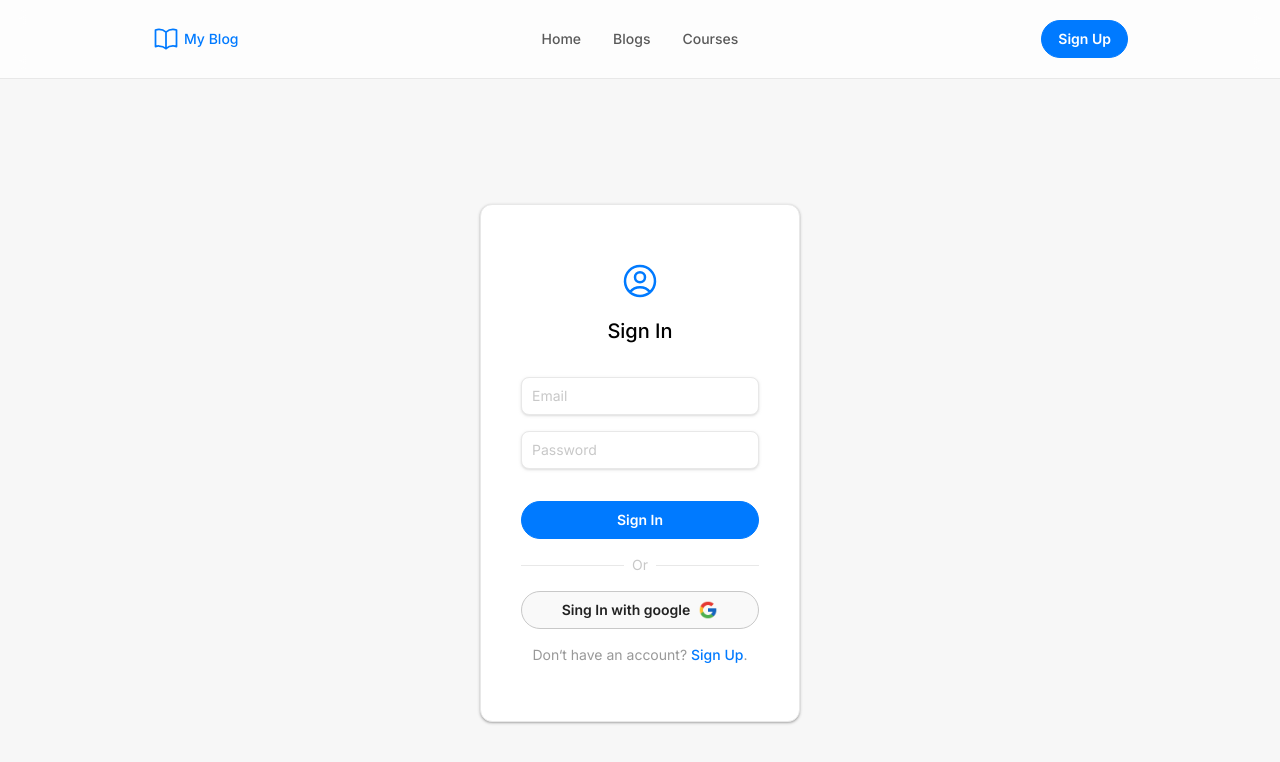
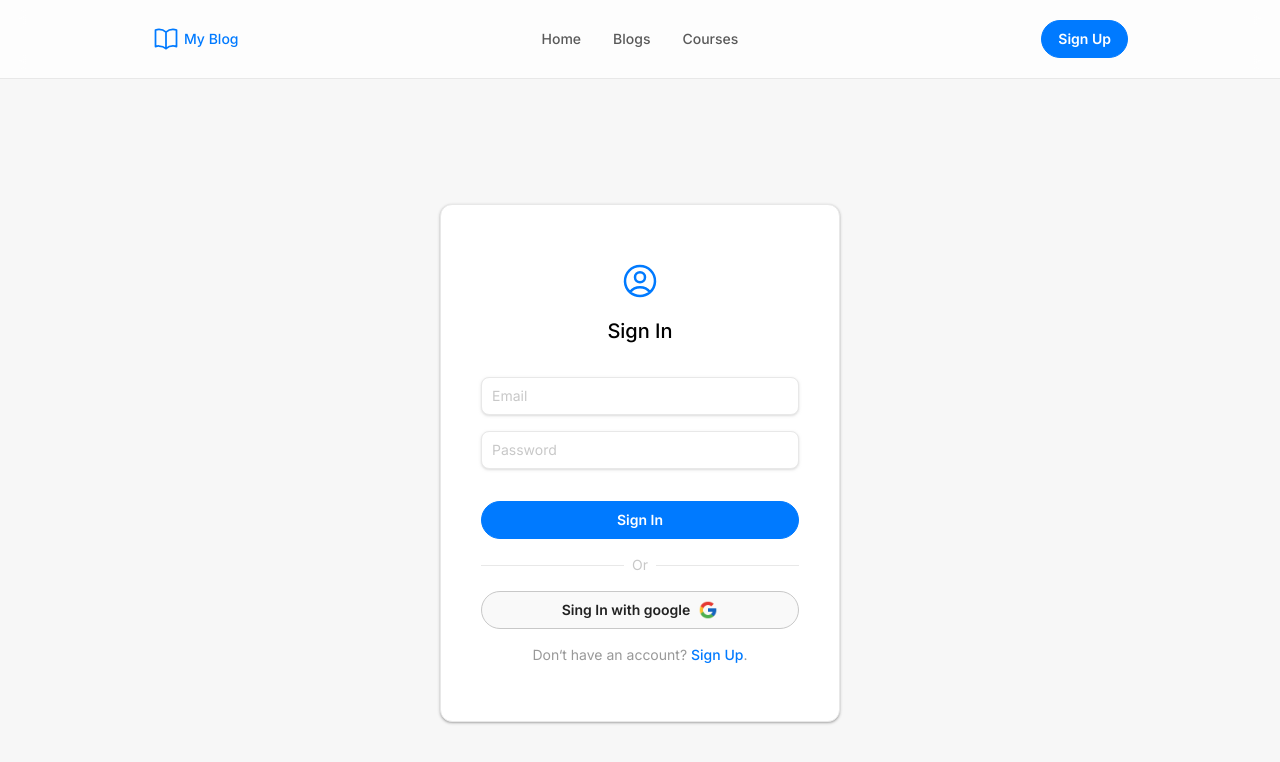
Before and after one commit to AndruTRADX/blog, a Next.js app: page /signin in a window 1280 px wide. Shown: the top 762 px of the page. Built offline with nearby package versions, Linux system fonts and the light colour scheme.

Commit message:
styles fixed

```diff
--- a/src/app/signin/page.tsx
+++ b/src/app/signin/page.tsx
@@ -55,7 +55,7 @@ const SignIn = () => {
   return (
     <main className="main-page-section flex justify-center items-center min-h-screen">
       <form
-        className="bg-light flex flex-col gap-y-4 items-center border border-light-3 py-14 px-10 rounded-xl mb-8 min-w-[320px] max-w-[400px] shadow shadow-gray-1/30"
+        className="bg-light flex flex-col gap-y-4 items-center border border-light-3 py-14 px-10 rounded-xl mb-8 w-full min-w-[300px] max-w-[400px] shadow shadow-gray-1/30"
         onSubmit={handleSubmit}
       >
         <UserCircleIcon className="w-10 h-10 text-primary" />
```
Also changed, not shown: 1 other file (tests, documents, lock files or other folders).
